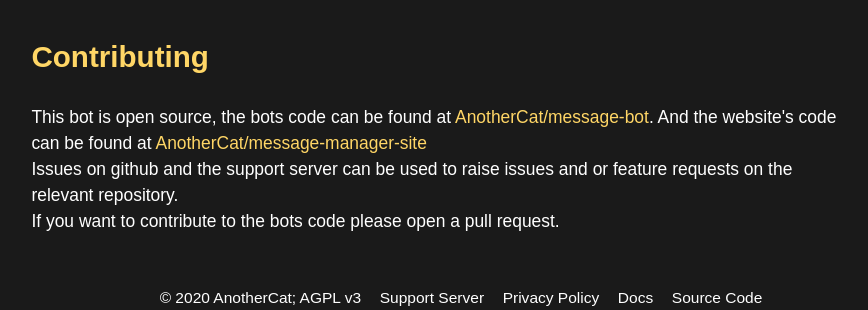
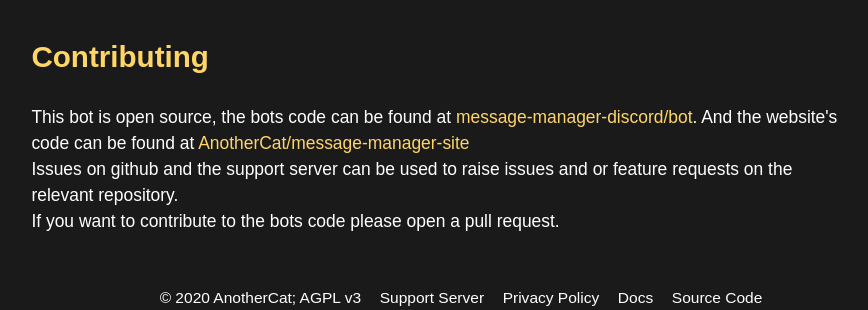
Before and after one commit to message-manager-discord/site, a Python web app: template templates/index.html in a window 1280 px wide. Shown: the part 1727-2037 px from the top of the page, without its empty margins (199-1067 px from the left). Run offline with Jinja, Linux system fonts and the light colour scheme; the template is opened without the code that fills it, so the values that code supplies are empty.

Commit message:
chore: update repo links

```diff
--- a/templates/index.html
+++ b/templates/index.html
@@ -48,9 +48,9 @@
 <hr>
 <div class='contributing info-section'>
     <h2 id="contributing" class='header'>Contributing</h2>
-    <p>This bot is open source, the bots code can be found at <a href='https://github.com/AnotherCat/message-bot'
-            target='_blank'>AnotherCat/message-bot</a>. And the website's code can be found at <a
-            href="https://github.com/AnotherCat/message-manager-site"
+    <p>This bot is open source, the bots code can be found at <a href='https://github.com/message-manager-discord/bot'
+            target='_blank'>message-manager-discord/bot</a>. And the website's code can be found at <a
+            href="https://github.com/message-manager-discord/site"
             target="_blank">AnotherCat/message-manager-site</a><br>Issues on github and the support server can be
         used to raise issues and or feature requests on the relevant repository.<br>If you want to contribute to the
         bots code please open a pull
```
